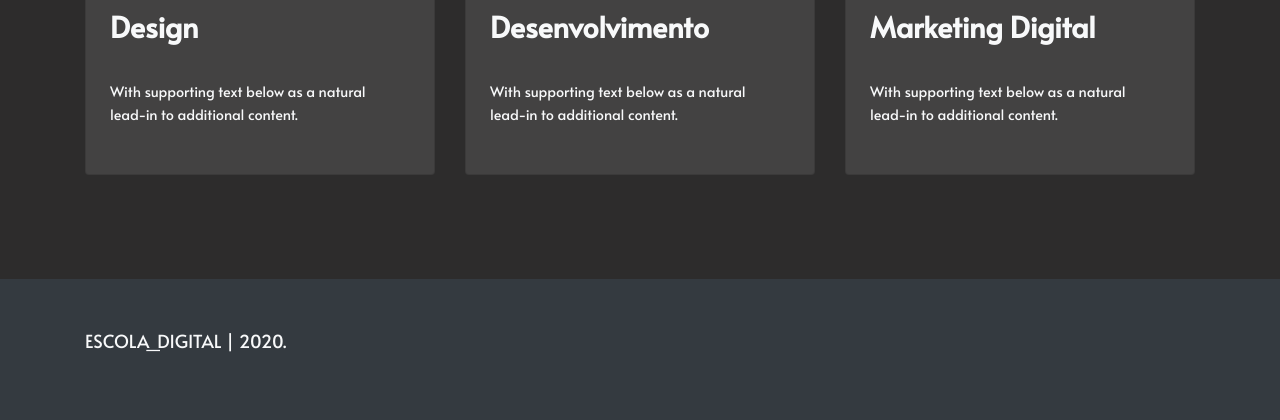
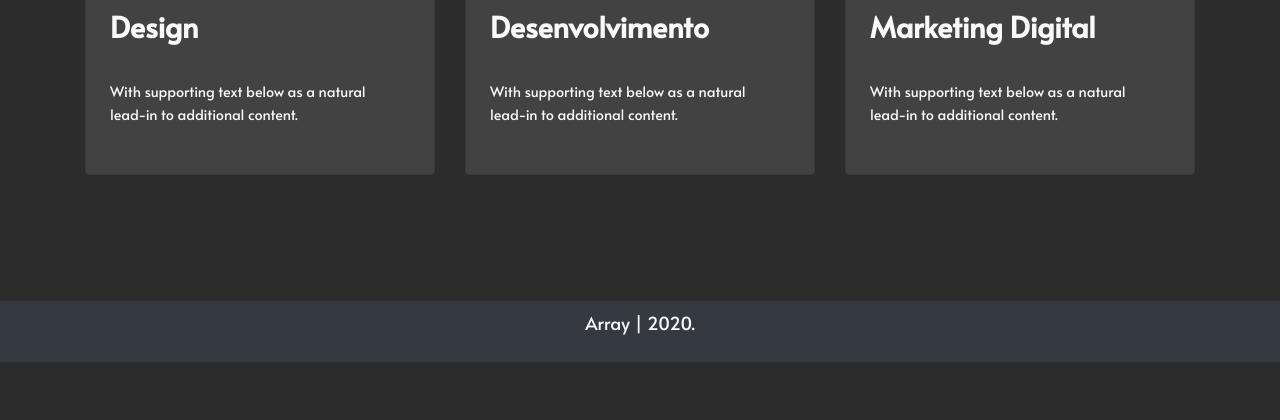
Before and after one commit to atenaagencia/escoladigital, a Laravel app: page /courses in a window 1280 px wide. Shown: the part 665-1085 px from the top of the page. After the commit the page ends 1027 px from the top, so only its background shows below. Run offline with Laravel 8, Linux system fonts and the light colour scheme; the visitor is signed in with stand-in values (Sample User, id 1); some libraries are stand-ins or nearby versions.

Commit message:
add some fixes

```diff
--- a/resources/views/layouts/user.blade.php
+++ b/resources/views/layouts/user.blade.php
@@ -95,13 +95,13 @@
             </div>
         </nav>
 
-        <main class="py-4">
+        <main class="py-4" style="margin-bottom: 70px !important">
             @yield('content')
         </main>
     </div>
-    <footer class="footer p-5 bg-dark mt-5">
-        <div class="container">
-            <p class="lead main-font text-light text-uppercase">Escola_digital | 2020.</p>
+    <footer class="footer sticky bg-dark">
+        <div class="container text-center p-2">
+            <p class="lead main-font text-light">Array | 2020.</p>
         </div>
     </footer>
 </body>
```
